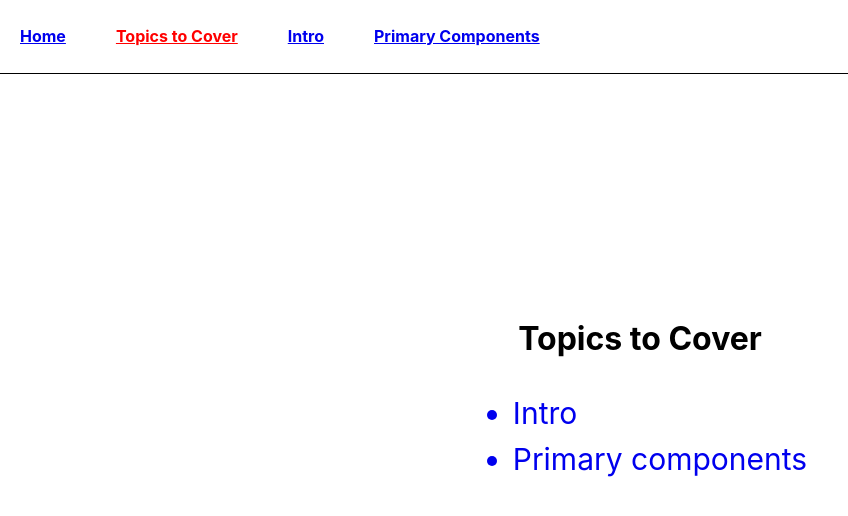
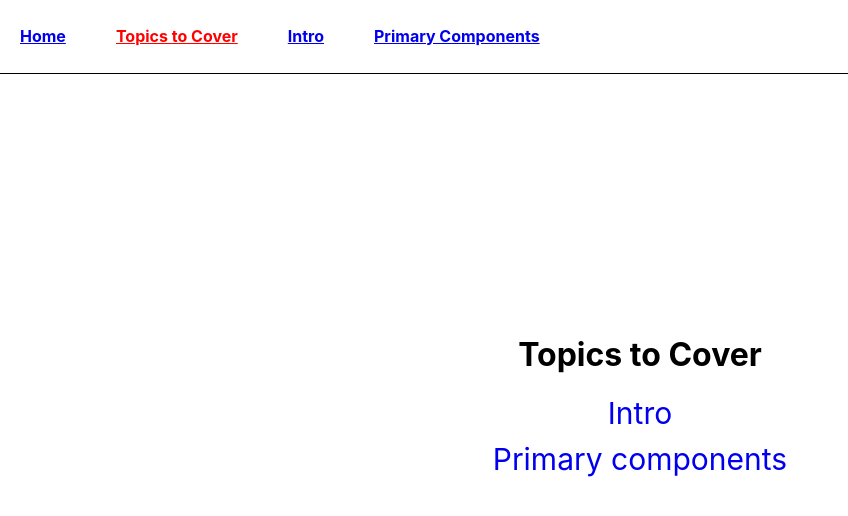
Before and after one commit to jacobporci/react-router-refresher-demo, a React (Create React App) app: page /topics in a window 1280 px wide. Shown: the top 516 px of the page, without its empty margins (0-848 px from the left). Built offline with nearby package versions, Linux system fonts and the light colour scheme.

Commit message:
Created UnorderedLinkItem common component

```diff
--- /dev/null
+++ b/src/components/UnorderedLinkItems.js
@@ -0,0 +1,14 @@
+import React from "react";
+
+export const UnorderedLinkItems = ({ children }) => (
+  <ul
+    style={{
+      listStyle: "none",
+      margin: "0",
+      padding: "0",
+      textAlign: "center",
+    }}
+  >
+    {children}
+  </ul>
+);
--- a/src/pages/PrimaryComponents.js
+++ b/src/pages/PrimaryComponents.js
@@ -2,6 +2,7 @@ import React from "react";
 import { useRouteMatch } from "react-router-dom";
 import { LinkItem } from "../components/LinkItem";
 import { PageWrapper } from "../components/PageWrapper";
+import { UnorderedLinkItems } from "../components/UnorderedLinkItems";
 
 export const PrimaryComponents = () => {
   const { url } = useRouteMatch();
@@ -9,18 +10,11 @@ export const PrimaryComponents = () => {
   return (
     <PageWrapper>
       <h1>Primary Components</h1>
-      <ul
-        style={{
-          listStyle: "none",
-          margin: "0",
-          padding: "0",
-          textAlign: "center",
-        }}
-      >
+      <UnorderedLinkItems>
         <LinkItem to={`${url}/router`}>Router</LinkItem>
         <LinkItem to={`${url}/route-matchers`}>Route Matchers</LinkItem>
         <LinkItem to={`${url}/navigations`}>Navigations</LinkItem>
-      </ul>
+      </UnorderedLinkItems>
     </PageWrapper>
   );
 };
--- a/src/pages/Topics.js
+++ b/src/pages/Topics.js
@@ -1,6 +1,7 @@
 import React from "react";
 import { LinkItem } from "../components/LinkItem";
 import { PageWrapper } from "../components/PageWrapper";
+import { UnorderedLinkItems } from "../components/UnorderedLinkItems";
 import { useRenderCount } from "../useRenderCount";
 
 export const Topics = () => {
@@ -9,10 +10,10 @@ export const Topics = () => {
   return (
     <PageWrapper>
       <h1>Topics to Cover</h1>
-      <ul>
+      <UnorderedLinkItems>
         <LinkItem to="/intro">Intro</LinkItem>
         <LinkItem to="/primary-components">Primary components</LinkItem>
-      </ul>
+      </UnorderedLinkItems>
     </PageWrapper>
   );
 };
```
